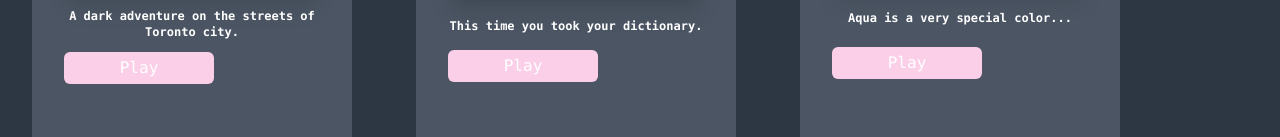
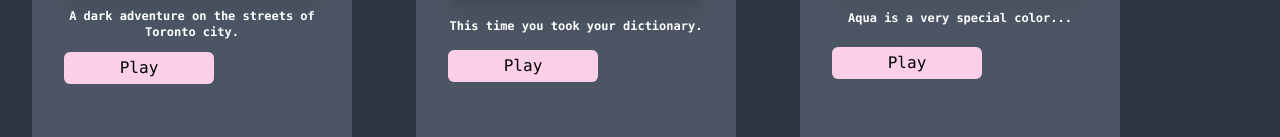
Before and after one commit to WildCodeSchool/2023-02-JS-LaLoupe-LifeIsNotSoStrange.TM, a React (Vite) app in the folder frontend/: page / in a window 1280 px wide. Shown: the part 422-559 px from the top of the page. Built offline with nearby package versions, Linux system fonts and the light colour scheme.

Commit message:
add class in tailwindcss

```diff
--- a/frontend/src/components/SelectStoryCard.jsx
+++ b/frontend/src/components/SelectStoryCard.jsx
@@ -19,7 +19,7 @@ export default function SelectStoryCard({ title, image, summary }) {
 
       <Link to="/game">
         <button
-          className="bg-pink-200 font-mono p-1 mt-3 rounded-md px-3 w-[150px]"
+          className="bg-pink-200 font-mono p-1 mt-3 rounded-md px-3 w-[150px] text-black"
           type="button"
         >
           Play
```
